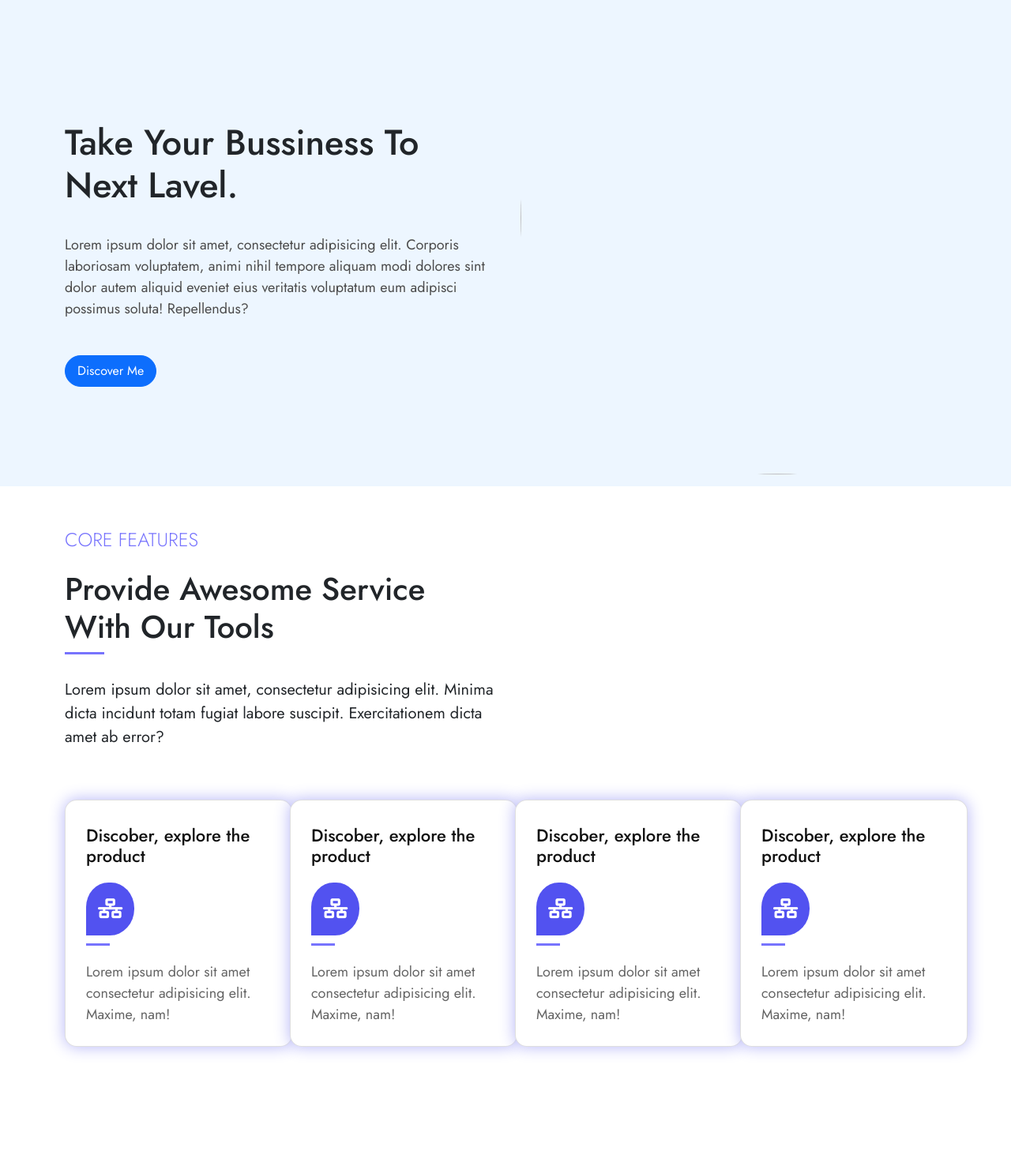
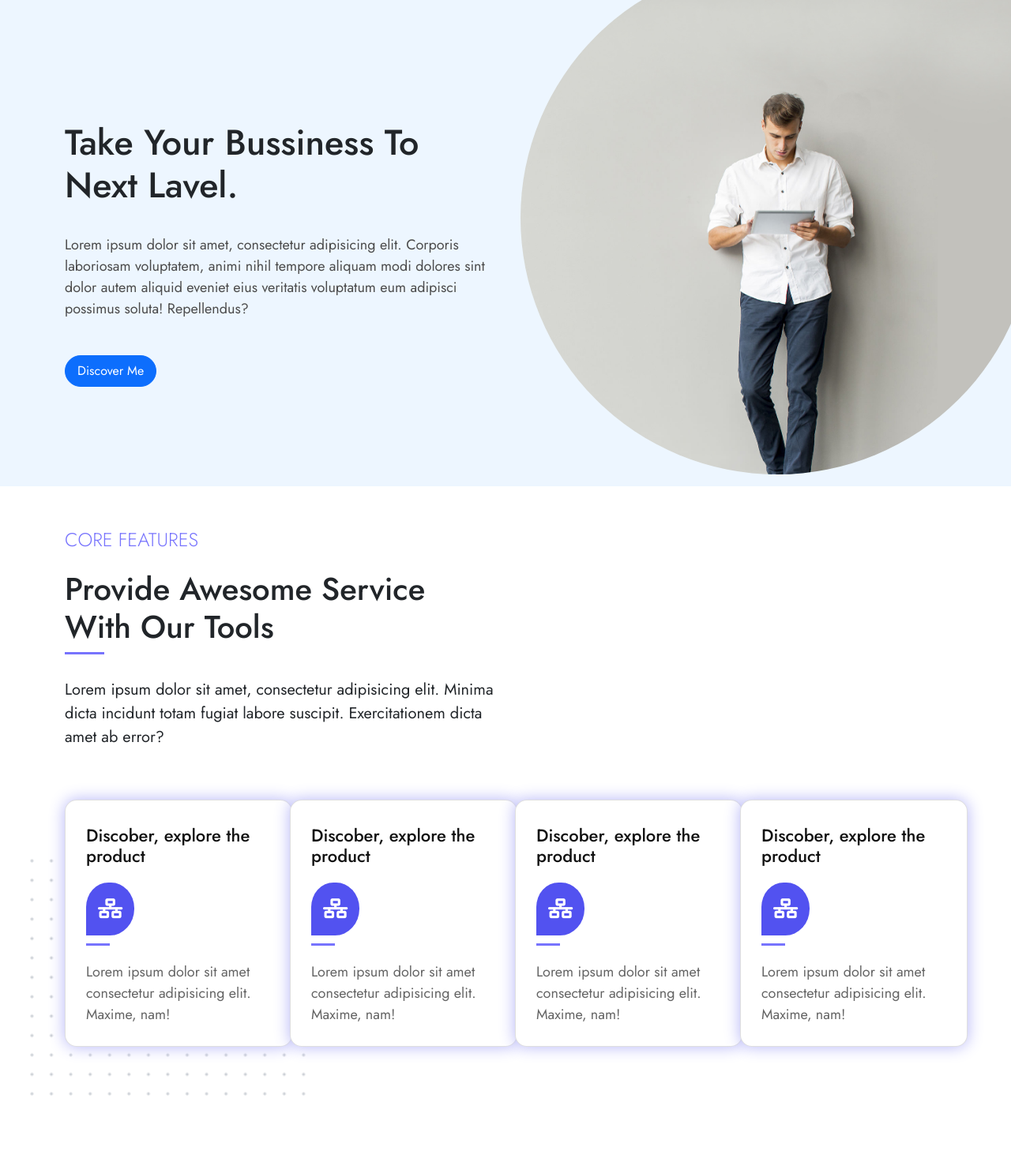
Before and after one commit to GmRabbany/assignment24, a plain HTML site: page index.html in a window 1280 px wide. Shown: the part 108-1580 px from the top of the page at 79% size. Drawn offline with nearby package versions, Linux system fonts and the light colour scheme; files whose address does not match are found by name.

Commit message:
Update index.html

```diff
--- a/index.html
+++ b/index.html
@@ -129,7 +129,7 @@
               </div>
               <div class="col-lg-6">
                 <div class="banner-img">
-                  <img src="./img/hero-image.jpg" alt="">
+                  <img src="./hero-image.jpg" alt="">
               </div>
               </div>
 
@@ -165,7 +165,7 @@
     <section class="services">
 
       <div class="dotted">
-        <img src="./img/service-patern.png" alt="">
+        <img src="./service-patern.png" alt="">
       </div>
       <div class="container">
         <div class="row">
```
